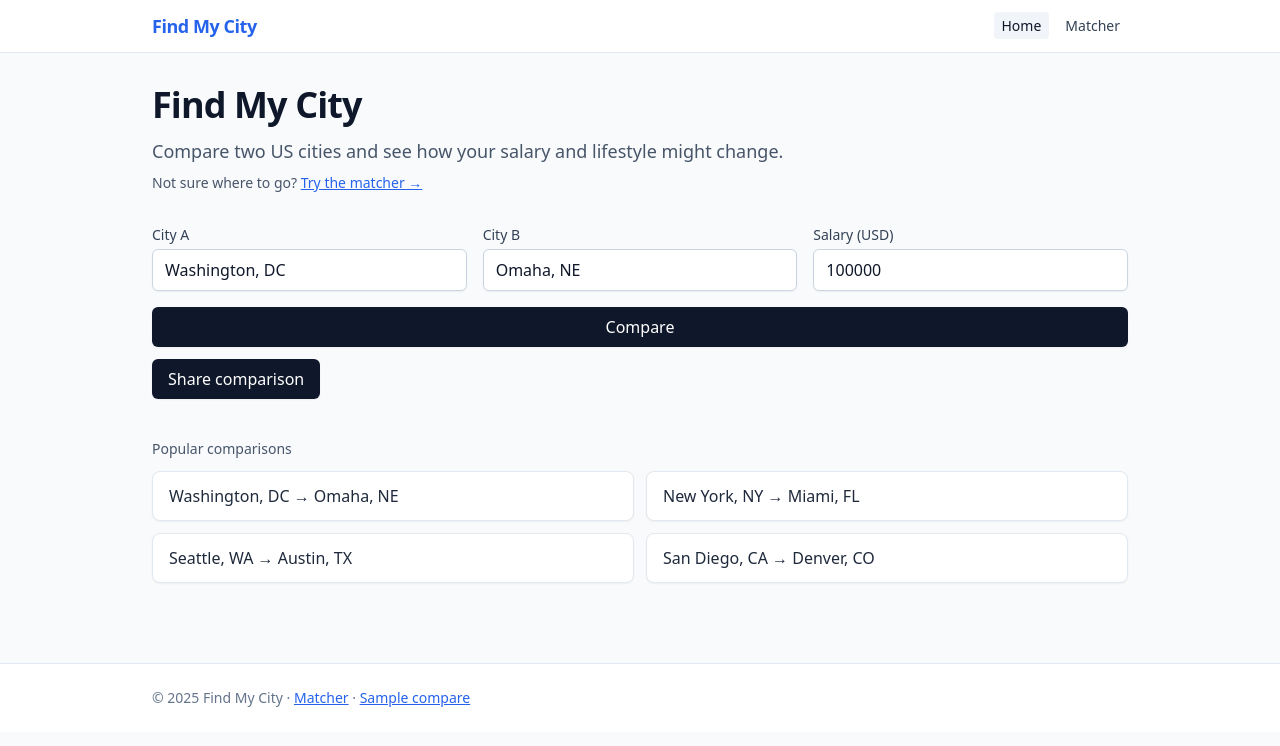
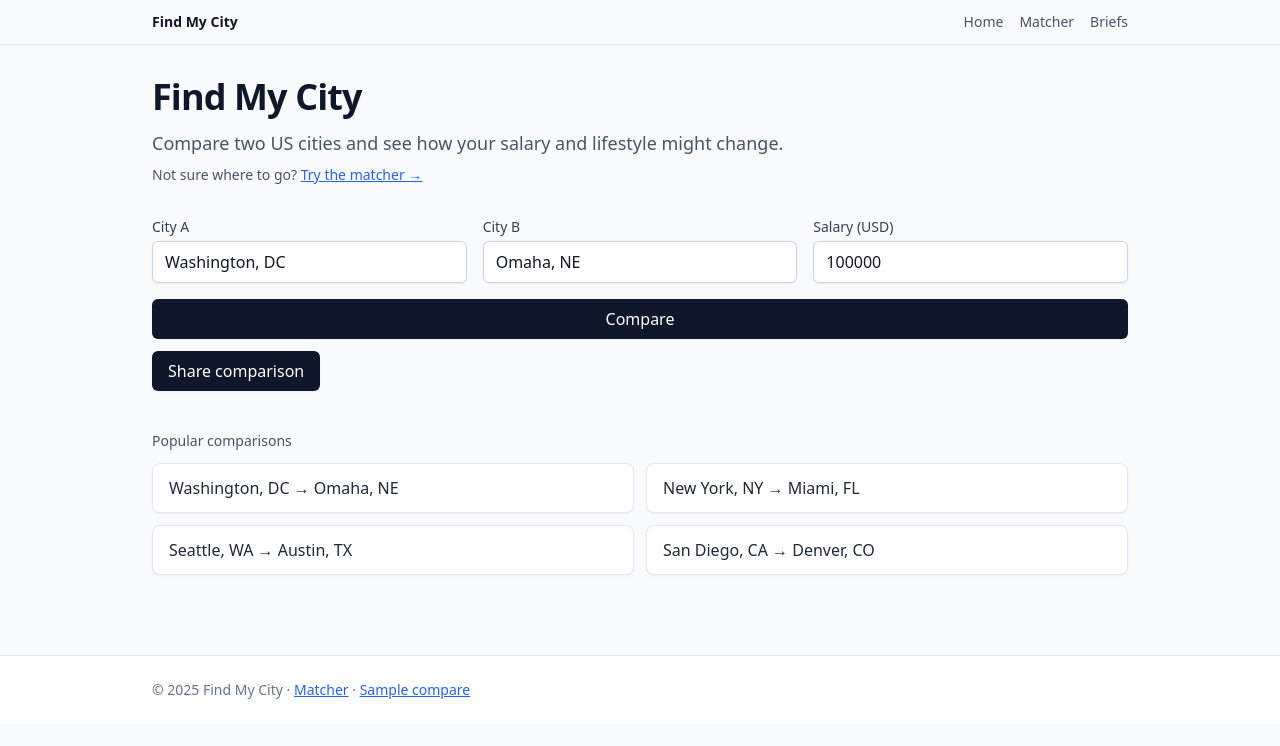
Before and after one commit to cmesserich/findmycity, a Next.js app: page / in a window 1280 px wide. Shown: the top 746 px of the page. Built offline with nearby package versions, Linux system fonts and the light colour scheme.

Commit message:
this is the latest version before major UX/Ui changes. this is what i would fall back on in an emergency.

```diff
--- a/components/NavBar.tsx
+++ b/components/NavBar.tsx
@@ -1,38 +1,25 @@
-'use client';
+// components/NavBar.tsx
+export default function NavBar() {
+  return (
+    <header className="border-b border-slate-200">
+      <div className="mx-auto flex max-w-5xl items-center justify-between px-6 py-3">
+        <a href="/" className="text-sm font-semibold text-slate-900">
+          Find My City
+        </a>
 
-import Link from "next/link";
-import { usePathname } from "next/navigation";
-
-const links = [
-  { href: "/", label: "Home" },
-  { href: "/wizard", label: "Matcher" },
-];
-
-export default function NavBar() {
-  const pathname = usePathname();
-  return (
-    <header className="border-b border-slate-200 bg-white">
-      <nav className="mx-auto flex max-w-5xl items-center justify-between px-6 py-3">
-        <Link href="/" className="text-lg font-semibold tracking-tight">
-          Find My City
-        </Link>
-        <ul className="flex gap-2 text-sm">
-          {links.map((l) => (
-            <li key={l.href}>
-              <Link
-                href={l.href}
-                className={`rounded px-2 py-1 ${
-                  pathname === l.href
-                    ? "bg-slate-100 text-slate-900"
-                    : "text-slate-700 hover:text-slate-900"
-                }`}
-              >
-                {l.label}
-              </Link>
-            </li>
-          ))}
-        </ul>
-      </nav>
+        <nav className="flex items-center gap-4 text-sm">
+          <a href="/" className="text-slate-600 hover:text-slate-900">
+            Home
+          </a>
+          <a href="/wizard" className="text-slate-600 hover:text-slate-900">
+            Matcher
+          </a>
+          {/* NEW: Briefs link */}
+          <a href="/briefs" className="text-slate-600 hover:text-slate-900">
+            Briefs
+          </a>
+        </nav>
+      </div>
     </header>
   );
 }
```
